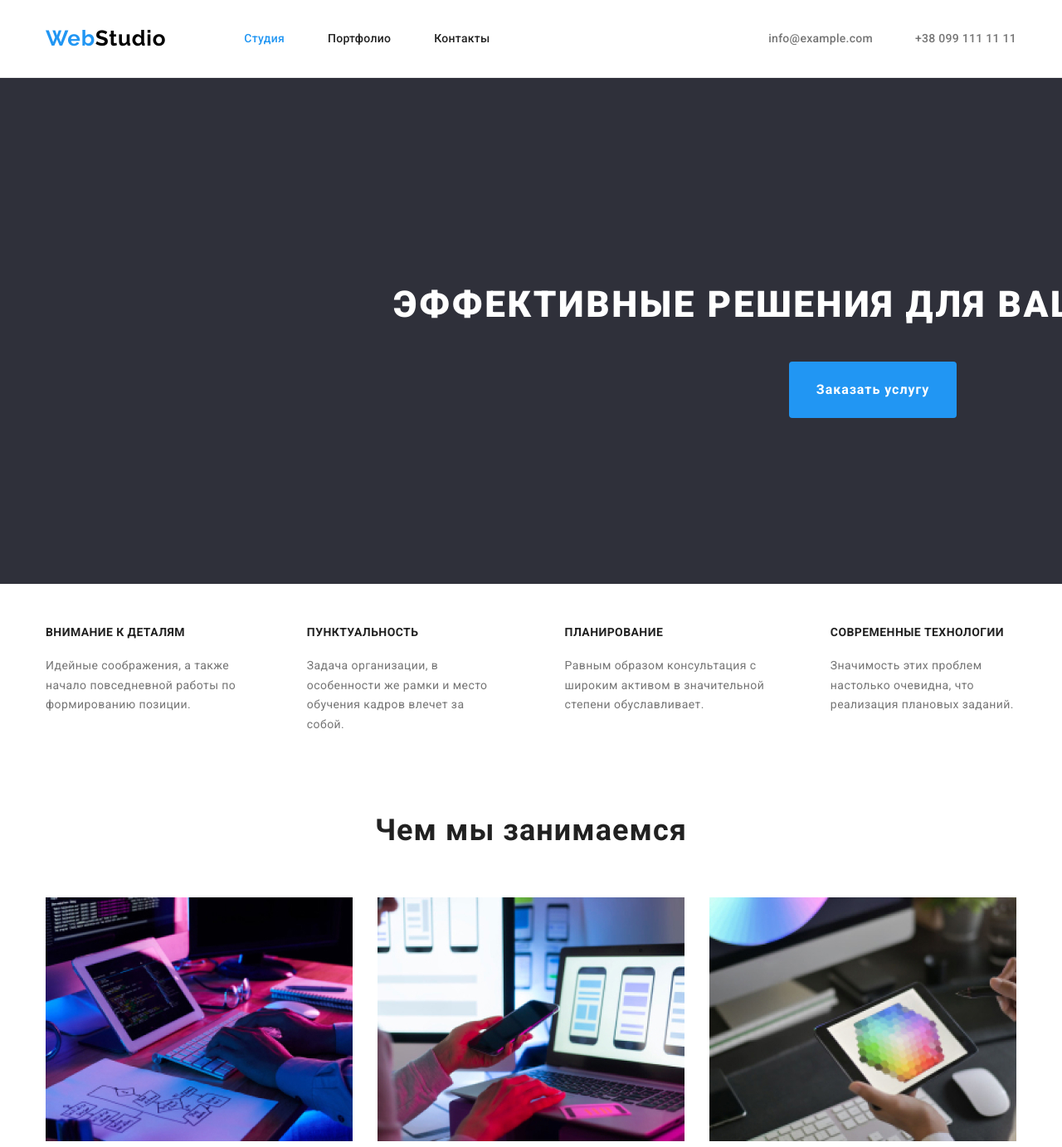
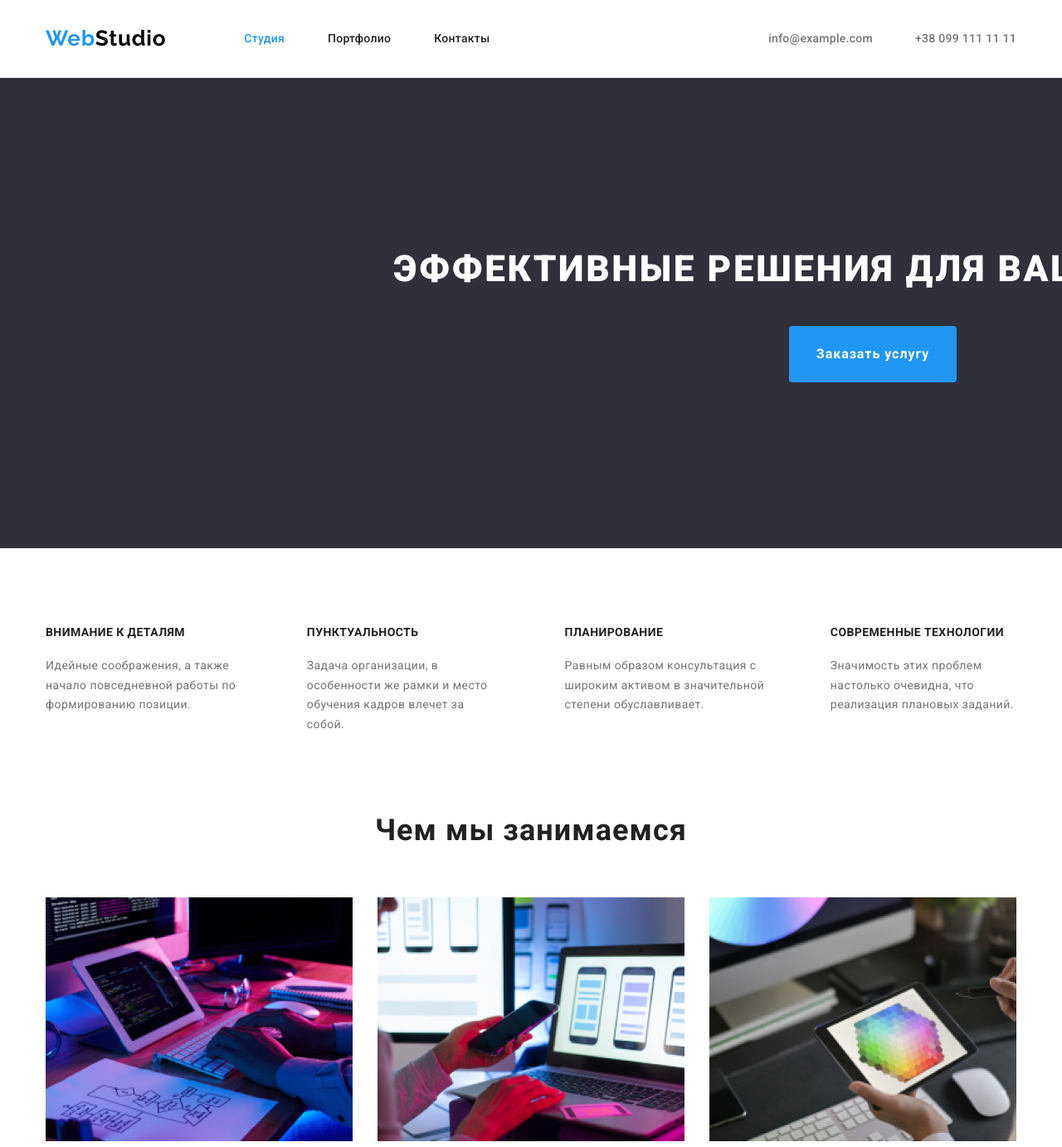
Before and after one commit to ElenaGubarenko/goit-markup-hw-03, a plain HTML site: page index.html in a window 1280 px wide. Shown: the top 1383 px of the page at 83% size. Drawn offline with nearby package versions, Linux system fonts and the light colour scheme.

Commit message:
Исправление замечаний ментора

```diff
--- a/css/styles.css
+++ b/css/styles.css
@@ -144,10 +144,11 @@ body {
   color: var(--white-color);
   letter-spacing: 0.06em;
   text-transform: uppercase;
+  text-align: center;
 }
 
 .hero {
-  padding: 243px 452px 200px 452px;
+  padding: 200px 452px;
 
   text-align: center;
 
@@ -177,7 +178,7 @@ body {
 
 .advantage {
   padding-bottom: 94px;
-  padding-top: 51px;
+  padding-top: 94px;
 }
 
 .li-advantages:not(:last-child) {
```
